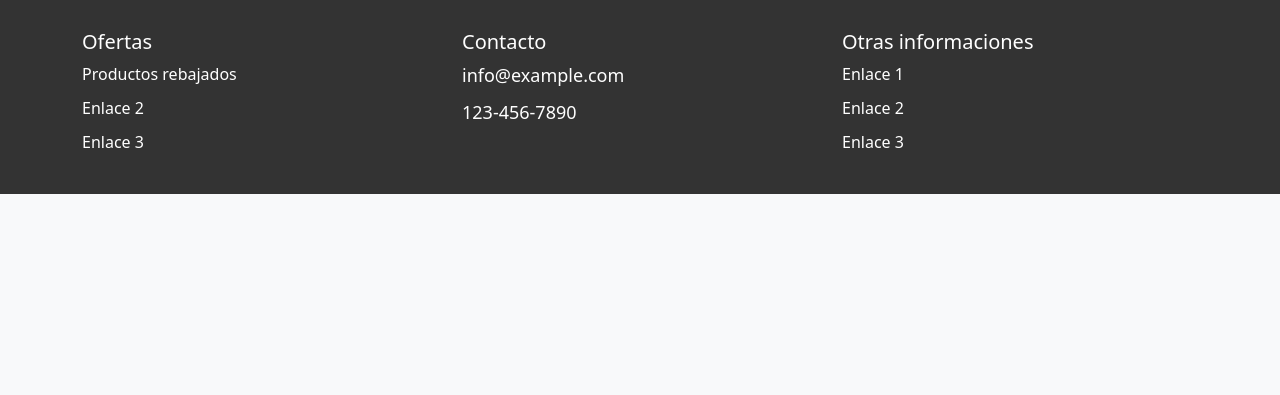
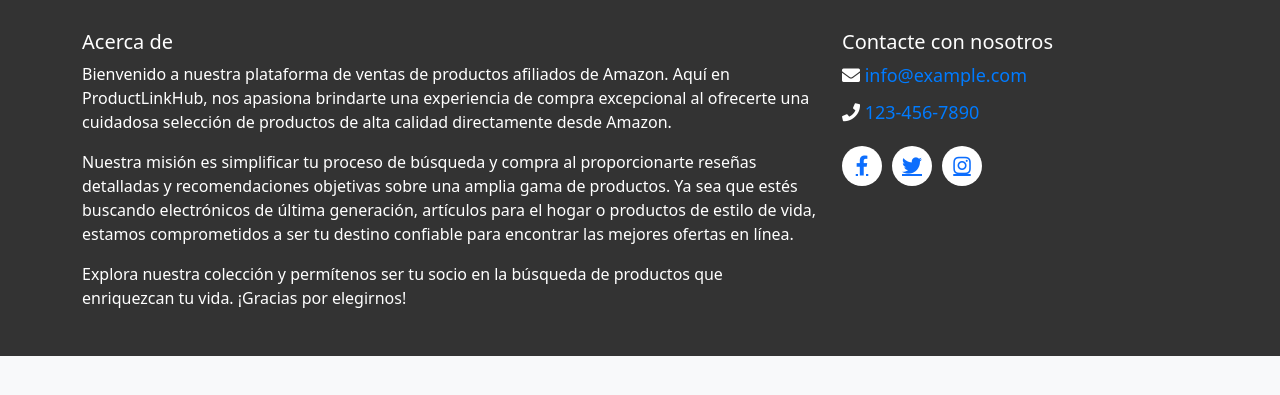
Before and after one commit to daniherzdeveloper/ProductLinkHub, a Django app: template ProductLinkHubApp/templates/ProductLinkHubApp/base.html in a window 1280 px wide. Shown: the top 395 px of the page. Run offline with Django 4.2, Linux system fonts and the light colour scheme; the template is opened without the code that fills it, so the values that code supplies are empty; some libraries are stand-ins or nearby versions.

Commit message:
Arreglado pie de pagina con sus estilos correspondientes y la seccion de contacte con nosotros y acerca de

```diff
--- a/ProductLinkHubApp/static/ProductLinkHubApp/css/styles.css
+++ b/ProductLinkHubApp/static/ProductLinkHubApp/css/styles.css
@@ -259,3 +259,40 @@ font-size: 20px !important; /* Ajusta el tamaño según tus preferencias */
 height: auto; /* Ajusta este valor según tus necesidades */
 width: auto; /* Esto asegurará que el ancho se ajuste proporcionalmente al cambio de altura */
 }
+
+.social-icons {
+    display: flex;
+    gap: 10px;
+    margin-top: 20px;
+}
+
+.social-icon {
+    display: flex;
+    align-items: center;
+    justify-content: center;
+    width: 40px;
+    height: 40px;
+    background-color: white;
+    border-radius: 50%;
+    transition: background-color 0.3s ease;
+}
+
+.social-icon i {
+    font-size: 20px;
+}
+
+.social-icon.facebook {
+    color: #1877F2;
+}
+
+.social-icon.twitter {
+    color: #1DA1F2;
+}
+
+.social-icon.instagram {
+    color: #E4405F;
+}
+
+.social-icon:hover {
+    background-color: #f0f0f0;
+}
--- a/ProductLinkHubApp/templates/ProductLinkHubApp/base.html
+++ b/ProductLinkHubApp/templates/ProductLinkHubApp/base.html
@@ -67,28 +67,41 @@
     <footer class="footer">
         <div class="container">
             <div class="row">
-                <div class="col-md-4">
-                    <h5>Ofertas</h5>
-                    <ul>
-                        <li><a href="#">Productos rebajados</a></li>
-                        <li><a href="#">Enlace 2</a></li>
-                        <li><a href="#">Enlace 3</a></li>
-                    </ul>
+                <div class="col-md-8">
+                    <h5>Acerca de</h5>
+                        <p>
+                            Bienvenido a nuestra plataforma de ventas de productos afiliados de Amazon. Aquí en ProductLinkHub, nos apasiona brindarte una experiencia de compra excepcional al ofrecerte una cuidadosa selección de productos de alta calidad directamente desde Amazon.
+                        </p>
+                        <p>
+                            Nuestra misión es simplificar tu proceso de búsqueda y compra al proporcionarte reseñas detalladas y recomendaciones objetivas sobre una amplia gama de productos. Ya sea que estés buscando electrónicos de última generación, artículos para el hogar o productos de estilo de vida, estamos comprometidos a ser tu destino confiable para encontrar las mejores ofertas en línea.
+                        </p>
+                        <p>
+                            Explora nuestra colección y permítenos ser tu socio en la búsqueda de productos que enriquezcan tu vida. ¡Gracias por elegirnos!
+                        </p>
+
                 </div>
                 <div class="col-md-4">
-                    <h5>Contacto</h5>
+                    <h5>Contacte con nosotros</h5>
                     <ul class="contact-info">
-                        <li><a href="mailto:info@example.com">info@example.com</a></li>
-                        <li><a href="tel:+1234567890">123-456-7890</a></li>
+                        <li>
+                            <i class="fa fa-envelope"></i> <a href="mailto:info@example.com" style="color: #007bff;">info@example.com</a>
+                        </li>
+                        <li>
+                            <i class="fa fa-phone"></i> <a href="tel:+1234567890" style="color: #007bff;">123-456-7890</a>
+                        </li>
                     </ul>
-                </div>
-                <div class="col-md-4">
-                    <h5>Otras informaciones</h5>
-                    <ul>
-                        <li><a href="#">Enlace 1</a></li>
-                        <li><a href="#">Enlace 2</a></li>
-                        <li><a href="#">Enlace 3</a></li>
-                    </ul>
+
+                    <div class="social-icons">
+                        <a href="#" target="_blank" class="social-icon">
+                            <i class="fab fa-facebook-f"></i>
+                        </a>
+                        <a href="#" target="_blank" class="social-icon">
+                            <i class="fab fa-twitter"></i>
+                        </a>
+                        <a href="#" target="_blank" class="social-icon">
+                            <i class="fab fa-instagram"></i>
+                        </a>
+                    </div>
                 </div>
             </div>
         </div>
```
